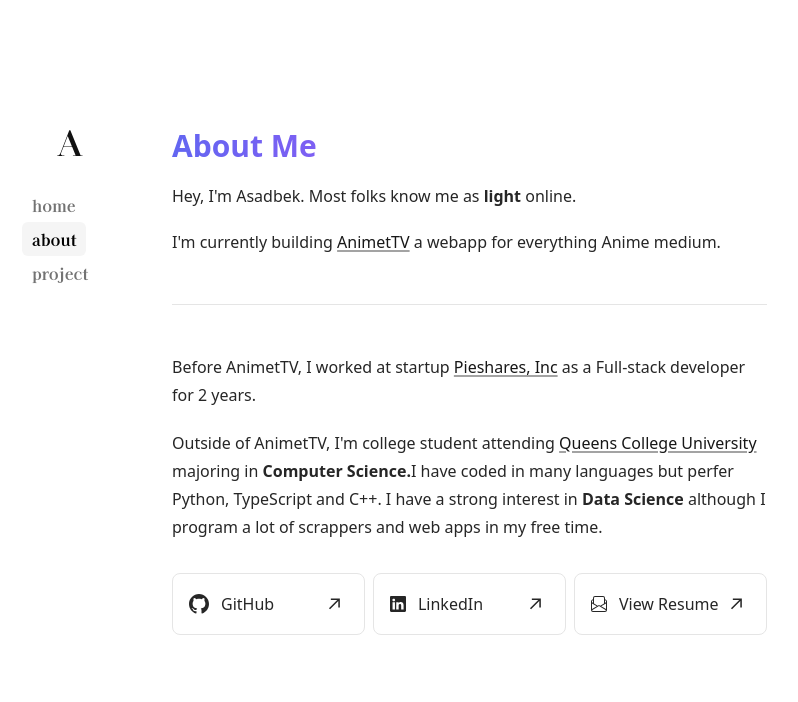
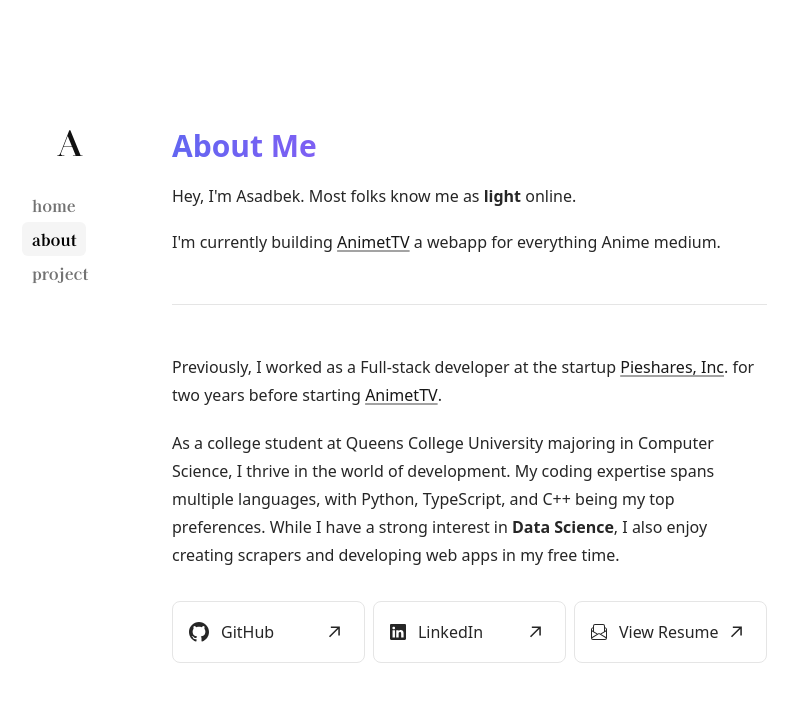
Before and after one commit to asadbek064/asadbek-dev, a Next.js app: page /about in a window 1280 px wide. Shown: the top 702 px of the page, without its empty margins (170-968 px from the left). Built offline with nearby package versions, Linux system fonts and the light colour scheme.

Commit message:
about page fixed twitter counter disabled

```diff
--- a/app/about/page.tsx
+++ b/app/about/page.tsx
@@ -31,12 +31,10 @@
         </p>
         <hr />
         <p>
-          Before AnimetTV, I worked at startup <Link rel="noopener noreferrer" target='_blank' href="https://pieshares.com/">Pieshares, Inc</Link> as a Full-stack developer for 2 years.
+         Previously, I worked as a Full-stack developer at the startup <Link rel="noopener noreferrer" target='_blank' href="https://pieshares.com">Pieshares, Inc</Link>. for two years before starting <Link rel="noopener noreferrer" target='_blank' href="https://animet.site">AnimetTV</Link>.
         </p>
         <p className="mb-8">
-          Outside of AnimetTV, I'm college student attending <Link rel="noopener noreferrer" target='_blank' href="https://www.qc.cuny.edu/">Queens College University</Link> majoring in <b>Computer Science.</b>
-          I have coded in many languages but perfer Python, TypeScript and C++.
-          I have a strong interest in <b>Data Science</b> although I program a lot of scrappers and web apps in my free time.
+          As a college student at Queens College University majoring in Computer Science, I thrive in the world of development. My coding expertise spans multiple languages, with Python, TypeScript, and C++ being my top preferences. While I have a strong interest in <b>Data Science</b>, I also enjoy creating scrapers and developing web apps in my free time.
         </p>
         <div className="flex flex-col gap-2 md:flex-row md:gap-2">
           <a
--- a/app/page.tsx
+++ b/app/page.tsx
@@ -44,16 +44,9 @@
           priority
         />
         <div className="mt-8 md:mt-0 ml-0 md:ml-6 space-y-2 text-neutral-500 dark:text-neutral-400">
-          <a
-            rel="noopener noreferrer"
-            target="_blank"
-            href="https://twitter.com/realAsadbek"
-            className="flex items-center gap-2"
-          >
-            <TwitterIcon />
-            {`${tweetCount.toLocaleString()} tweets all time`}
-          </a>
           <div>Full-stack Developer at Pieshares, Inc</div>
+          <div>Student at Queens College</div>
+
         </div>
       </div>
       <p className="my-5 max-w-[600px] text-neutral-800 dark:text-neutral-200">
```
